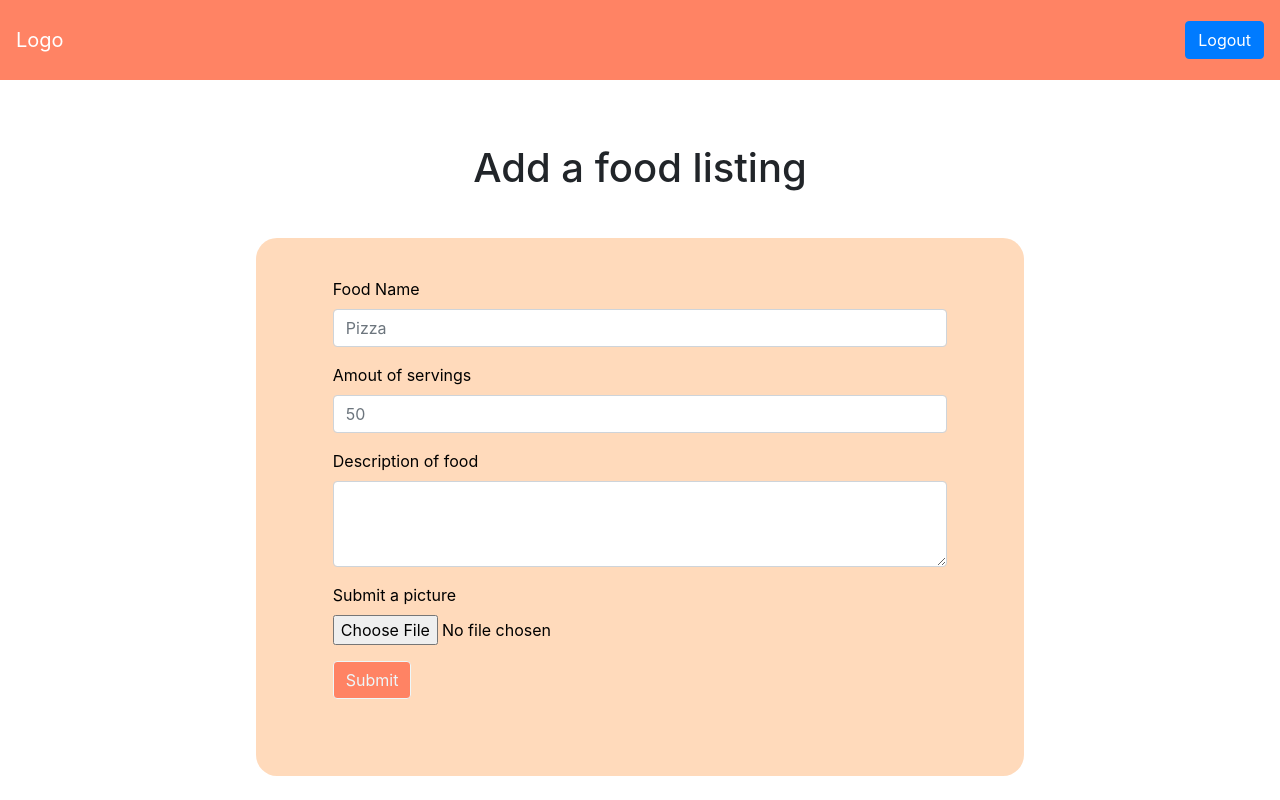
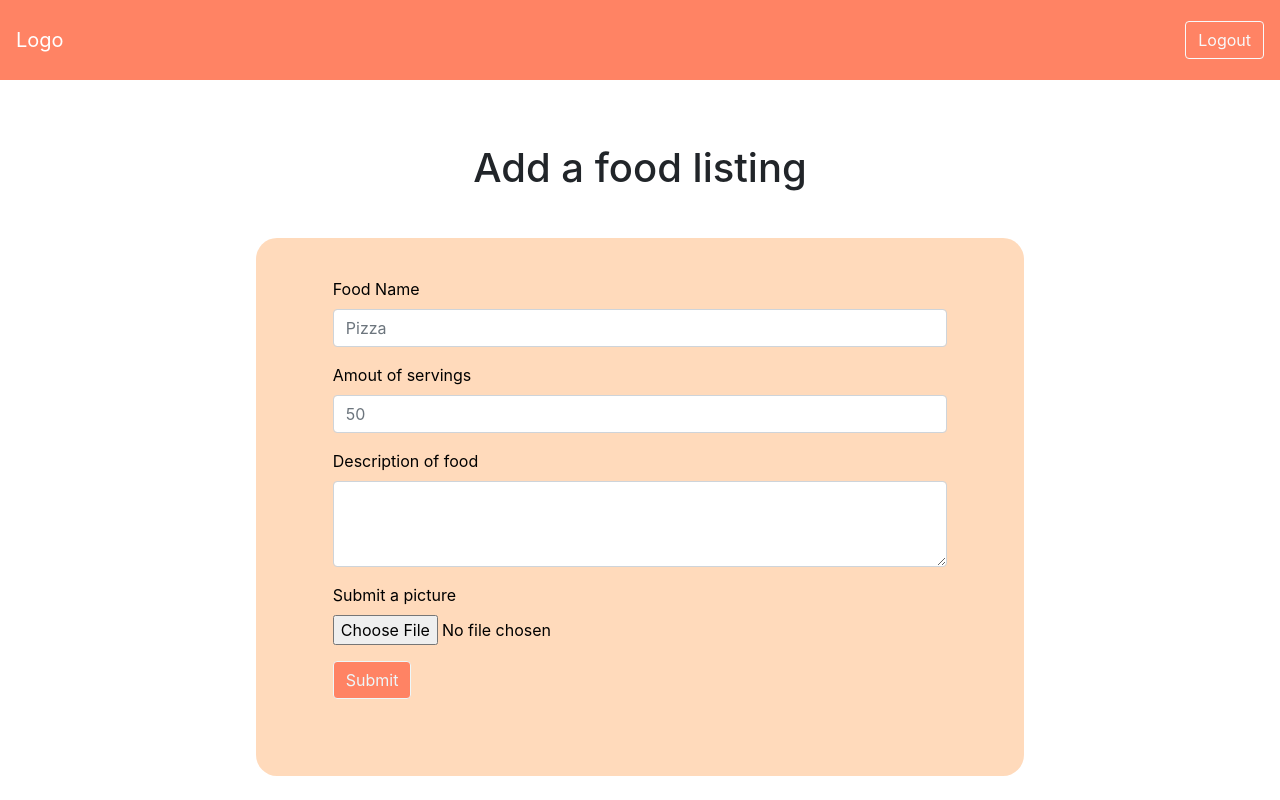
Before and after one commit to sydnieec/MealRelief, a React (Create React App) app in the folder website/: page /restaurantform in a window 1280 px wide. Built offline with nearby package versions, Linux system fonts and the light colour scheme; what azure-maps-control would draw is missing.

Commit message:
fixed logout button

```diff
--- a/website/src/NavRestaurant.jsx
+++ b/website/src/NavRestaurant.jsx
@@ -15,7 +15,9 @@ function NavRestaurant() {
 
       <Navbar.Toggle />
       <Navbar.Collapse className="justify-content-end">
-        <Button href="/">Logout</Button>
+        <Button href="/" variant="outline-light">
+          Logout
+        </Button>
       </Navbar.Collapse>
     </Navbar>
     // <nav>
--- a/website/src/pages/User.jsx
+++ b/website/src/pages/User.jsx
@@ -23,6 +23,7 @@ class User extends Component {
         description: "We have pepperoni pizza!",
         servings: "10",
       },
+
       // { id: 2, value: "SDf" },
       // { id: 3, value: "SDFSDF" },
       // { id: 4, value: "Asdasd" },
@@ -42,6 +43,7 @@ class User extends Component {
         <Nav />
         <div className="mb-4"></div>
         <DefaultMap />
+
         <div className="row">
           <UserClaims
             userclaimslist={this.state.userclaimslist}
```
